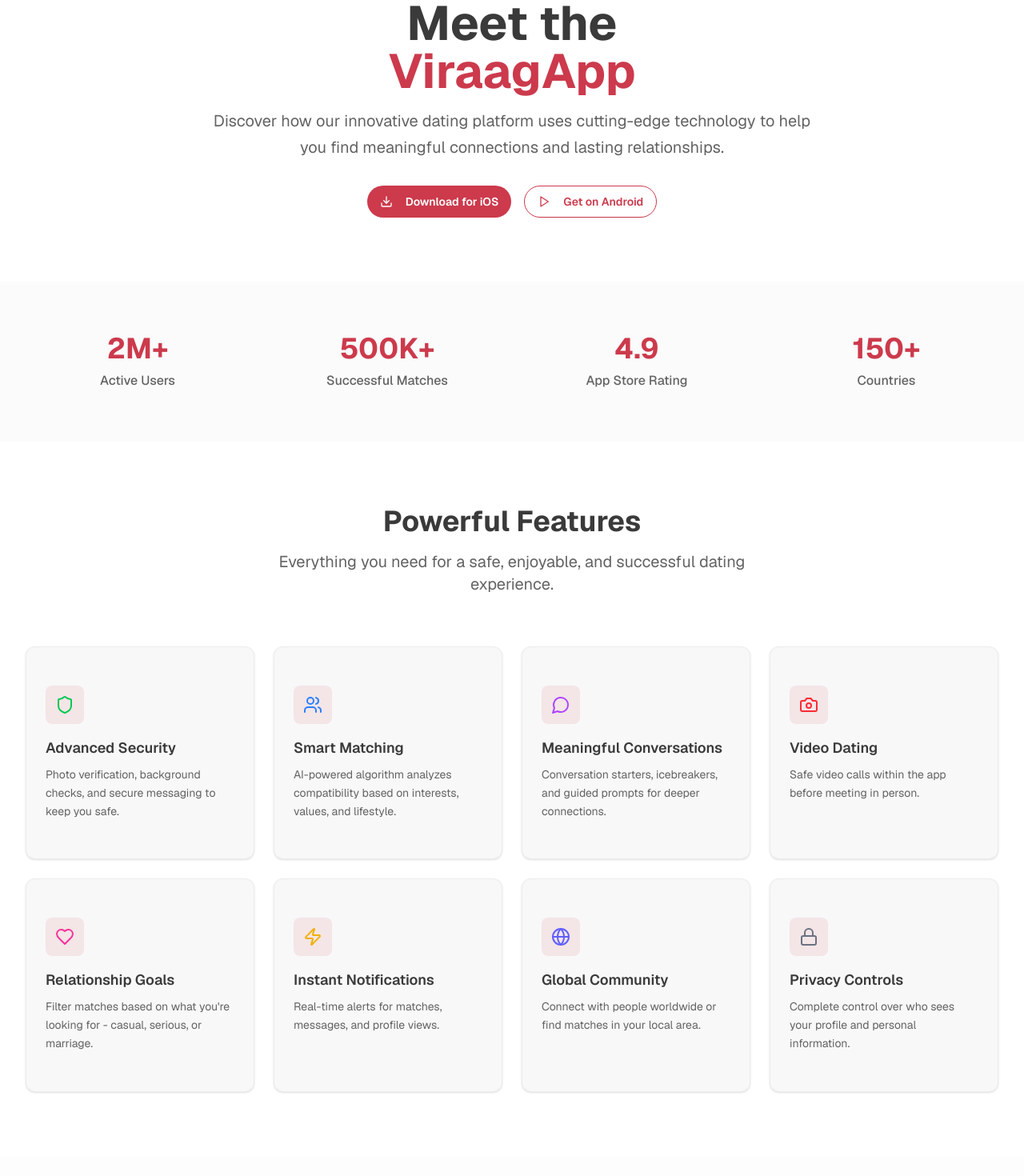
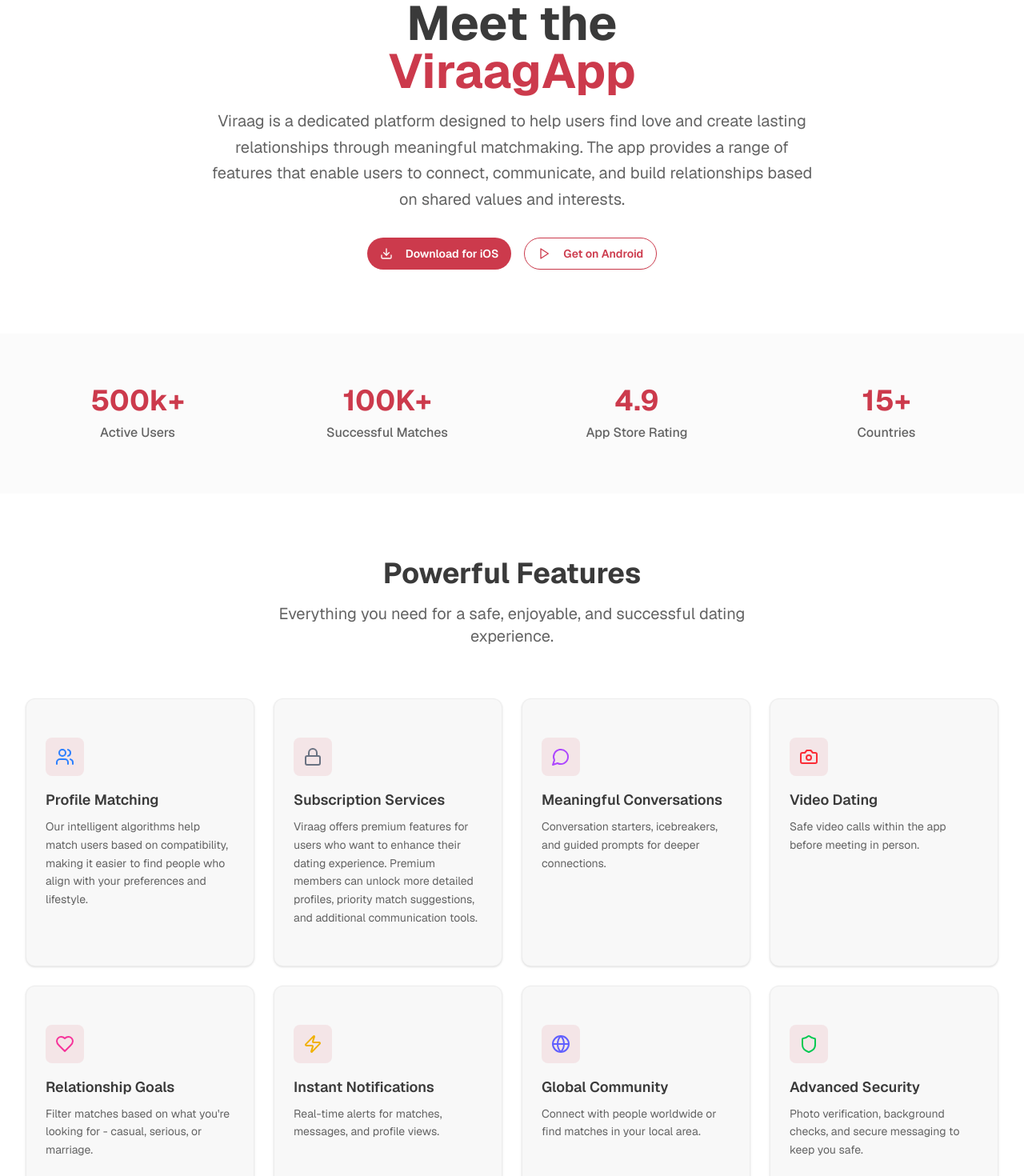
Before and after one commit to Sazid-Ah/myTalentWin, a Next.js app: page /app-info in a window 1280 px wide. Shown: the part 200-1670 px from the top of the page at 80% size. Built offline with nearby package versions, Linux system fonts and the light colour scheme.

Commit message:
app-info update

```diff
--- a/app/app-info/page.tsx
+++ b/app/app-info/page.tsx
@@ -20,17 +20,18 @@ import {
 
 export default function AppInfoPage() {
   const features = [
+
     {
-      icon: Shield,
-      title: "Advanced Security",
-      description: "Photo verification, background checks, and secure messaging to keep you safe.",
-      color: "text-green-500",
+      icon: Users,
+      title: "Profile Matching",
+      description: "Our intelligent algorithms help match users based on compatibility, making it easier to find people who align with your preferences and lifestyle.",
+      color: "text-blue-500",
     },
     {
-      icon: Users,
-      title: "Smart Matching",
-      description: "AI-powered algorithm analyzes compatibility based on interests, values, and lifestyle.",
-      color: "text-blue-500",
+      icon: Lock,
+      title: "Subscription Services",
+      description: "Viraag offers premium features for users who want to enhance their dating experience. Premium members can unlock more detailed profiles, priority match suggestions, and additional communication tools.",
+      color: "text-gray-500",
     },
     {
       icon: MessageCircle,
@@ -63,11 +64,12 @@ export default function AppInfoPage() {
       color: "text-indigo-500",
     },
     {
-      icon: Lock,
-      title: "Privacy Controls",
-      description: "Complete control over who sees your profile and personal information.",
-      color: "text-gray-500",
+      icon: Shield,
+      title: "Advanced Security",
+      description: "Photo verification, background checks, and secure messaging to keep you safe.",
+      color: "text-green-500",
     },
+
   ]
 
   const howItWorks = [
@@ -98,10 +100,10 @@ export default function AppInfoPage() {
   ]
 
   const stats = [
-    { number: "2M+", label: "Active Users" },
-    { number: "500K+", label: "Successful Matches" },
+    { number: "500k+", label: "Active Users" },
+    { number: "100K+", label: "Successful Matches" },
     { number: "4.9", label: "App Store Rating" },
-    { number: "150+", label: "Countries" },
+    { number: "15+", label: "Countries" },
   ]
 
   return (
@@ -119,8 +121,7 @@ export default function AppInfoPage() {
                 <span className="text-primary block">ViraagApp</span>
               </h1>
               <p className="text-xl text-muted-foreground max-w-3xl mx-auto leading-relaxed">
-                Discover how our innovative dating platform uses cutting-edge technology to help you find meaningful
-                connections and lasting relationships.
+              Viraag is a dedicated platform designed to help users find love and create lasting relationships through meaningful matchmaking. The app provides a range of features that enable users to connect, communicate, and build relationships based on shared values and interests.
               </p>
             </div>
 
```
